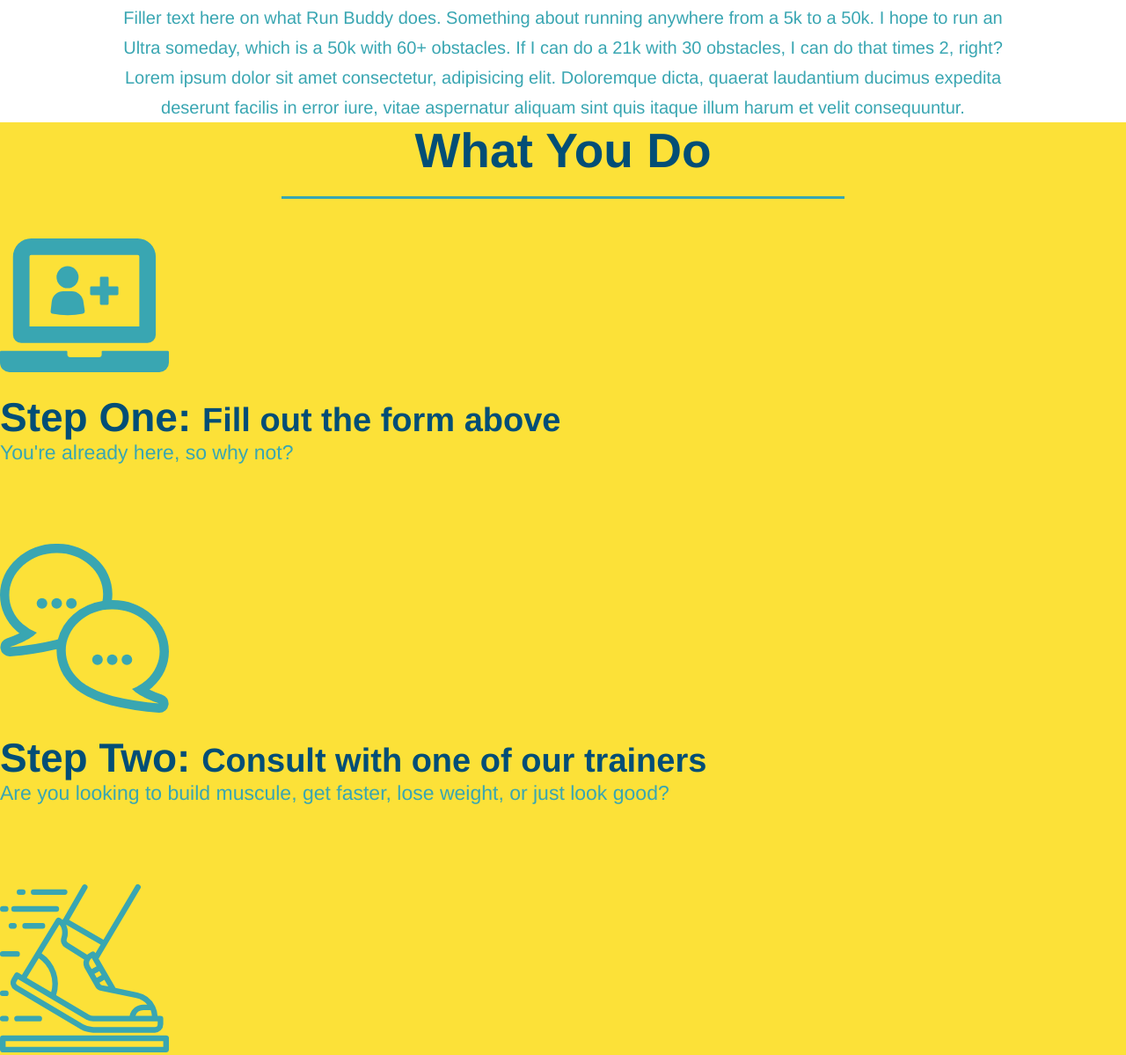
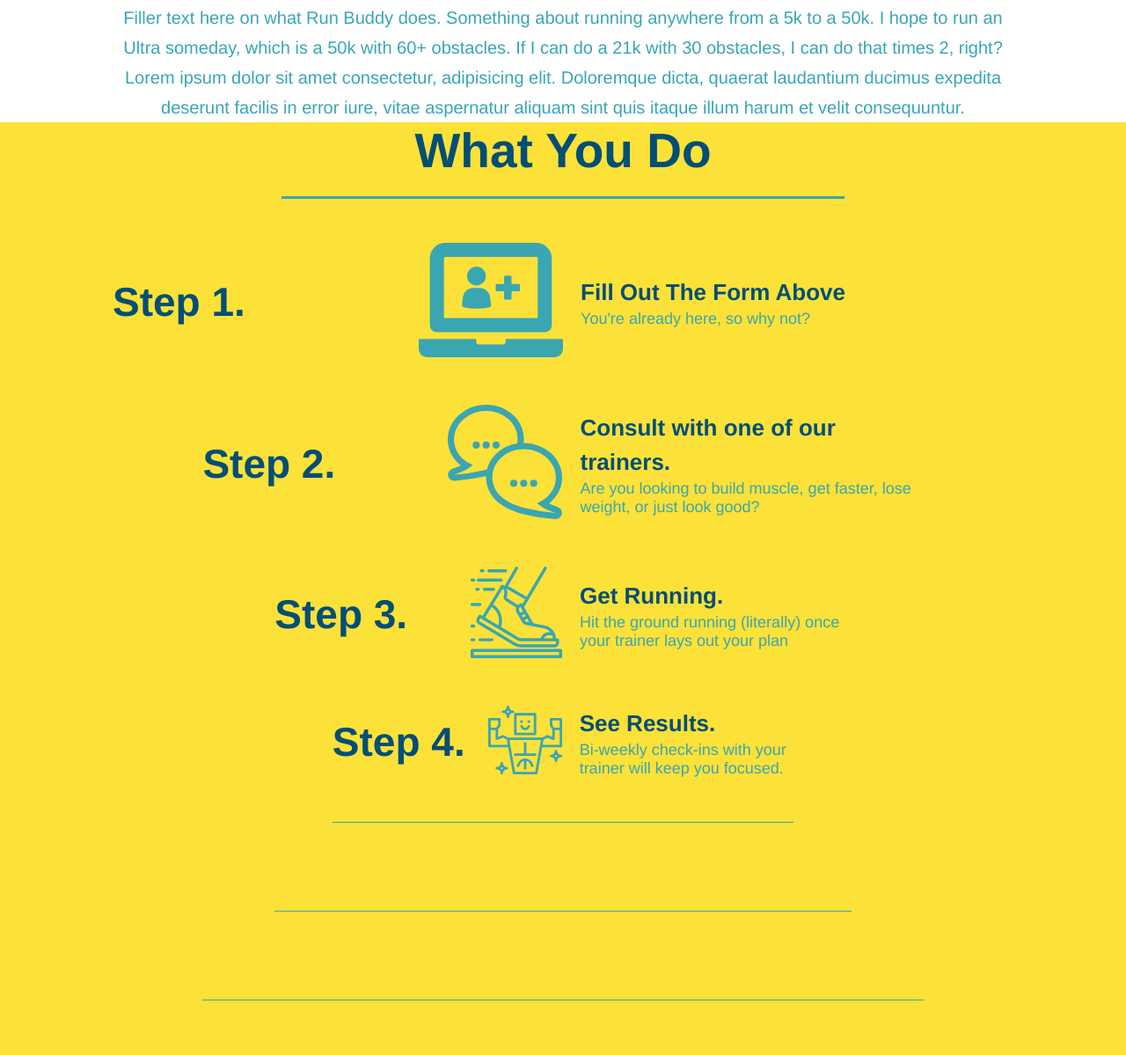
Before and after one commit to kaelliot/run-buddy, a plain HTML site: page index.html in a window 1280 px wide. Shown: the part 745-1944 px from the top of the page at 88% size. Drawn offline with Linux system fonts and the light colour scheme.

Commit message:
change to step section

```diff
--- a/index.html
+++ b/index.html
@@ -97,26 +97,42 @@
         <!-- "what you do" section -->
         <section id="what-you-do" class="steps">
             <h2 class="section-title secondary-border"> What You Do</h2>
-            <div>
-                <!-- insert this img element -->
+            <div class="step">
+                <h3>Step 1.</h3>
+                <div class="step-img">
                     <img src="./assets images/step-1.svg" alt="" />
-                <h3>Step One: <span>Fill out the form above</span></h3>
+                </div>
+                <div class="step-text">
+                    <h4>Fill Out The Form Above</h4>
                     <p>You're already here, so why not?</p>
                 </div>
-            <div>
+            <div class="step">
+                <h3>Step 2.</h3>
+                <div class="step-img">
                     <img src="./assets images/step-2.svg" alt="" />
-                <h3>Step Two: <span>Consult with one of our trainers</span></h3>
-                <p>Are you looking to build muscule, get faster, lose weight, or just look good?</p>
                 </div>
-            <div>
+                <div class="step-text">
+                    <h4>Consult with one of our trainers.</h4>
+                    <p>Are you looking to build muscle, get faster, lose weight, or just look good?</p>
+                </div>
+            <div class="step">
+                <h3>Step 3.</h3>
+                <div class="step-img">
                     <img src="./assets images/step-3.svg" alt="" />
-                <h3>Step Three: <span>Get Running</span></h3>
-                <p>Hit the ground running (literally) once your trainer lays out your plan.</p>
                 </div>
-            <div>
+                <div class="step-text">
+                    <h4>Get Running.</h4>
+                    <p>Hit the ground running (literally) once your trainer lays out your plan</p>
+                </div>
+            <div class="step">
+                <h3>Step 4.</h3>
+                <div class="step-img">
                     <img src="./assets images/step-4.svg" alt="" />
-                <h3>Step Four: <span>See Results</span></h3>
+                </div>
+                <div class="step-text">
+                    <h4>See Results.</h4>
                     <p>Bi-weekly check-ins with your trainer will keep you focused.</p>
+                </div>
             </div>
         </section>
 
--- a/style.css
+++ b/style.css
@@ -158,24 +158,45 @@ footer a {
     border-bottom: 3px solid;
     border-color: #39a6b2;
 }
-.steps div {
-    margin-bottom: 80px;
-}
-.steps img {
-    width: 15%;
-    margin: 10px 0;
-}
-.steps h3 {
+.step h3 {
     color: #024e76;
     font-size: 46px;
-    margin-top: 10px;
+    flex: 1 30%;
 }
-.steps p{
+.step-text p{
     color: #39a6b2;
-    font-size: 23px;
+    font-size: 18px;
 }
-.steps span {
-    font-size: 38px;
+.step-text h4 {
+    font-size: 26px;
+    line-height: 1.5;
+    color: #024e76;
+}
+.step {
+    margin: 50px auto;
+    padding-bottom: 50px;
+    width: 80%;
+    border-bottom: 1px solid #39a6b2;
+    display: flex;
+    flex-wrap: wrap;
+    align-items: center;
+    justify-content: space-between;
+}
+.step-info {
+    flex: 2 70%;
+    display: flex;
+    flex-wrap: wrap;
+    align-items: center;
+}
+.step-img {
+    flex: 1 12%;
+    margin-right: 20px;
+}
+.step-img img {
+    max-width: 100%;
+}
+.step-text {
+    flex: 12;
 }
 .section-title {
     font-size: 55px;
```
Lines whose indentation alone changed are shown as unchanged.
